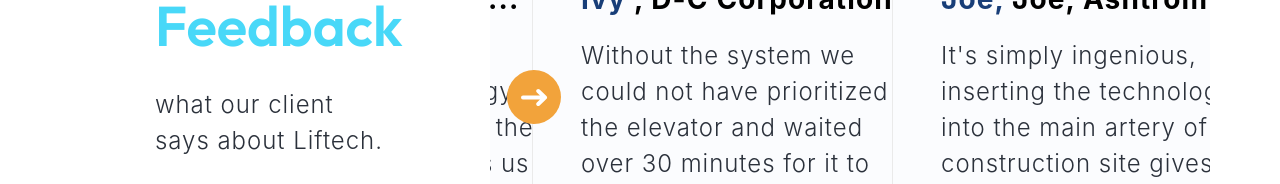
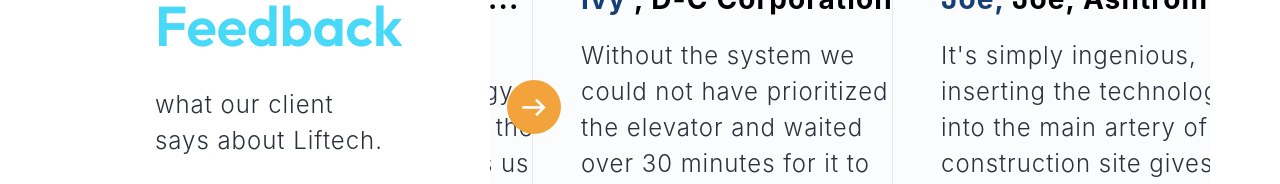
Before and after one commit to joy4all123/liftech, a plain HTML site: page index.html in a window 1280 px wide. Shown: the part 3543-3727 px from the top of the page. Drawn offline with nearby package versions, Linux system fonts and the light colour scheme; a web font is replaced by a local one.

Commit message:
slider button fix

```diff
--- a/index.html
+++ b/index.html
@@ -9,6 +9,7 @@
     <link rel="stylesheet" href="../liftech/slick-master/slick/slick.css" />
     <link rel="stylesheet" href="../liftech/slick-master/slick/slick-theme.css" />
     <link href="https://cdn.jsdelivr.net/npm/remixicon@2.5.0/fonts/remixicon.css" rel="stylesheet" />
+    <link rel="stylesheet" href="https://fonts.googleapis.com/css2?family=Material+Symbols+Outlined:opsz,wght,FILL,GRAD@48,400,0,0" />
     <meta charset="UTF-8">
     <meta name="viewport" content="width=device-width, initial-scale=1, maximum-scale=1, user-scalable=no">
     <title>Liftech</title>
@@ -182,9 +183,6 @@
                 <div class="col-lg-4 col-md-4 col-12 profile_1">
                     <img src="../liftech/images/pic_1.png" alt="pic_1" class="pic_1" />
                     <div class="profile_card">
-                        <div class="yellow_arrow">
-                            <img src="../liftech/images/circle_arrow.svg" />
-                        </div>
                         <h2 class="corporation"><strong class="ivy">Ivy</strong> , D-C Corporation</h2>
                         <p class="para_7">Without the system we could not have prioritized the elevator and waited over
                             30 minutes for it to arrive!</p>
@@ -202,9 +200,6 @@
                 <div class="col-lg-4 col-md-4 col-12 profile_1">
                     <img src="../liftech/images/pic_1.png" alt="pic_1" class="pic_1" />
                     <div class="profile_card">
-                        <div class="yellow_arrow">
-                            <img src="../liftech/images/circle_arrow.svg" />
-                        </div>
                         <h2 class="corporation"><strong class="ivy">Ivy</strong> , D-C Corporation</h2>
                         <p class="para_7">Without the system we could not have prioritized the elevator and waited over
                             30 minutes for it to arrive!</p>
--- a/index.scss
+++ b/index.scss
@@ -777,19 +777,6 @@
             padding: 32px 32px;
           }
 
-          div.yellow_arrow {
-            position: absolute;
-            left: -25px;
-            bottom: 27%;
-            cursor: pointer;
-
-            @media only screen and (max-width: 768px) {
-              left: 50%;
-              transform: translate(-50%, 50%);
-              bottom: 0;
-            }
-          }
-
           h2.corporation {
             color: #000;
             font-size: 28px;
@@ -1399,4 +1386,41 @@
       }
     }
   }
+
+  button.slick-next {
+    position: absolute;
+    left: 17px;
+    top: 67%;
+    background: none;
+    color: #F2A33B;
+    width: 54px;
+    height: 54px;
+    @media only screen and (max-width: 768px) {
+      left: 42%;
+      top: 94%;
+      bottom: 0;
+    }
+
+    &:hover {
+      background: none;
+      color: #F2A33B;
+    }
+    &:focus {
+      background: none;
+      color: #F2A33B;
+    }
+    &::before {
+      content: "\e941";
+      background: #F2A33B;
+      font-family: Material Symbols Outlined;
+      border-radius: 50%;
+      width: 54px;
+      height: 54px;
+      display: flex;
+      justify-content: center;
+      align-items: center;
+      font-size: 35px;
+      opacity: 1;
+    }
+  }
 }
--- a/slider.js
+++ b/slider.js
@@ -1,16 +1,14 @@
 $(function () {
   $('.responsive-slider').slick({
-    nextArrow: '.yellow_arrow',
     dots: false,
     infinite: true,
     speed: 600,
     slidesToShow: 2,
-    slidesToScroll: 2,
+    slidesToScroll: 1,
     responsive: [
       {
         breakpoint: 1024,
         settings: {
-          nextArrow: '.yellow_arrow',
           dots: false,
           infinite: true,
           speed: 300,
@@ -21,7 +19,6 @@
       {
         breakpoint: 600,
         settings: {
-          nextArrow: '.yellow_arrow',
           dots: false,
           infinite: true,
           speed: 600,
@@ -32,7 +29,6 @@
       {
         breakpoint: 480,
         settings: {
-          nextArrow: '.yellow_arrow',
           dots: false,
           infinite: true,
           speed: 600,
```
Also changed, not shown: index.css, 1 other file.
